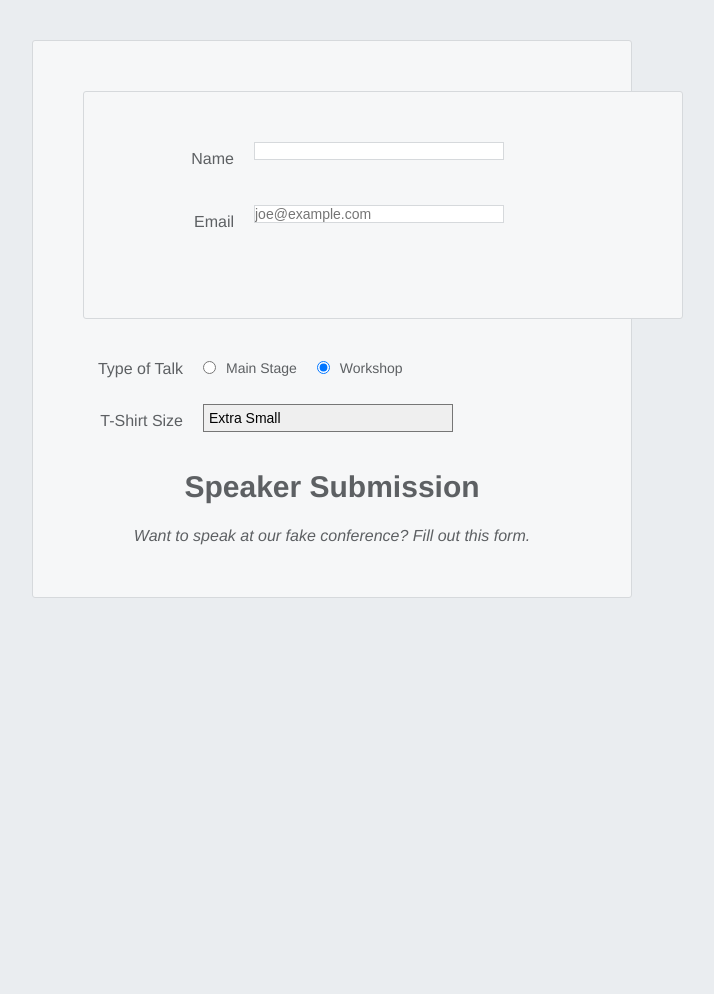
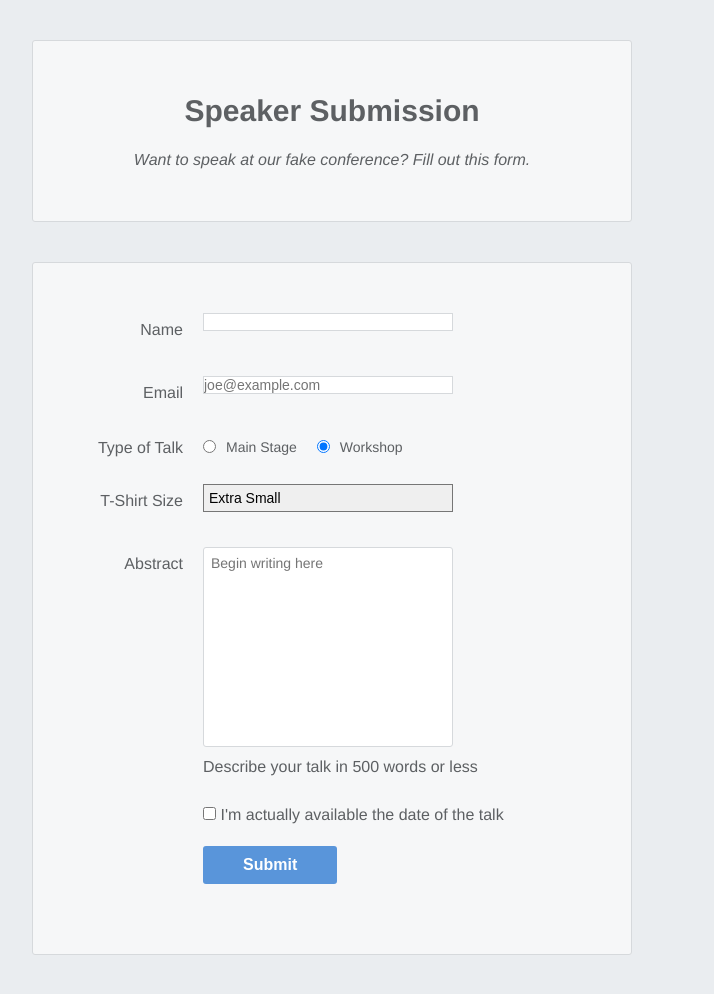
Before and after one commit to TXMack713/Interneting-Is-Hard-2, a plain HTML site: page Interneting Is Hard 2/forms/speaker-submission.html in a window 1280 px wide. Shown: the whole page, without its empty margins (308-1022 px from the left). Before the commit the page ends 800 px from the top, so only its background shows below. Drawn offline with Linux system fonts and the light colour scheme.

Commit message:
Add files via upload
Finished HTML Forms chapter of Interneting Is Hard.

```diff
--- a/Interneting Is Hard 2/forms/speaker-submission.html
+++ b/Interneting Is Hard 2/forms/speaker-submission.html
@@ -10,16 +10,20 @@
 </head>
 <body>
     <header class="speaker-form-header">
+        <h1>Speaker Submission</h1>
+        <p><em>Want to speak at our fake conference? Fill out this form.</em></p>
+    </header>
     <form action="" method="get" class="speaker-form">
         <div class="form-row">
             <label for="full-name">Name</label>
             <input id="full-name" name="full-name" type="text"/>
         </div>
+
         <div class="form-row">
             <label for="email">Email</label>
             <input id="email" name="email" type="email" placeholder="joe@example.com">
         </div>
-        </form>
+
         <fieldset class="legacy-form-row">
             <legend>Type of Talk</legend>
             <input id="talk-type-1"
@@ -34,6 +38,7 @@
                    checked/>
             <label for="talk-type-2" class="radio-label">Workshop</label>
         </fieldset>
+
         <div class="form-row">
             <label for="t-shirt">T-Shirt Size</label>
             <select name="t-shirt" id="t-shirt">
@@ -45,8 +50,24 @@
                 <option value="xxl">Extra Extra Large</option>
             </select>
         </div>
-        <h1>Speaker Submission</h1>
-        <p><em>Want to speak at our fake conference? Fill out this form.</em></p>
-    </header>
+
+        <div class="form-row">
+            <label for="abstract">Abstract</label>
+            <textarea name="abstract" id="abstract" cols="30" rows="10" placeholder="Begin writing here"></textarea>
+            <div class="instructions">Describe your talk in 500 words or less</div>
+        </div>
+
+        <div class="form-row">
+            <label for="available" class="checkbox-label">
+                <input type="checkbox" id="available" name="available" value="is available"/>
+                <span>I'm actually available the date of the talk</span>
+            </label>
+        </div>
+
+        <div class="form-row">
+            <button>Submit</button>
+        </div>
+    </form>
+
 </body>
 </html>
--- a/Interneting Is Hard 2/forms/styles.css
+++ b/Interneting Is Hard 2/forms/styles.css
@@ -101,6 +101,51 @@ body {
     -webkit-appearance: none;   /* This will make it work */
 }
 
+.form-row textarea {
+    font-family: "Helvetica", "Arial", sans-serif;
+    font-size: 14px;
+
+    border: 1px solid #D6D9DC;
+    border-radius: 3px;
+
+    min-height: 200px;
+    margin-bottom: 10px;
+    padding: 7px;
+    resize: none;
+}
+
+.form-row instructions {
+    color: #999999;
+    font-size: 14px;
+    margin-bottom: 30px;
+}
+
+.form-row .checkbox-label {
+    margin-bottom: 0;
+}
+
+.form-row button {
+    font-size: 16px;
+    font-weight: bold;
+
+    color: #FFFFFF;
+    background-color: #5995DA;
+
+    border: none;
+    border-radius: 3px;
+
+    padding: 10px 40px;
+    cursor: pointer;
+}
+
+.form-row button:hover {
+    background-color: #76AEED;
+}
+
+.form-row button:active {
+    background-color: #407FC7;
+}
+
 @media only screen and (min-width: 700px) {
     .form-row input[type="text"],
     .form-row input[type="email"],
@@ -140,4 +185,14 @@ body {
     .legacy-form-row legend {
         float: left;
     }
+    .form-row .instructions {
+        margin-left: 120px;
+    }
+    .form-row .checkbox-label {
+        margin-left: 120px;
+        width: auto;
+    }
+    .form-row button {
+        margin-left: 120px;
+    }
 }
```
Lines whose indentation alone changed are shown as unchanged.
